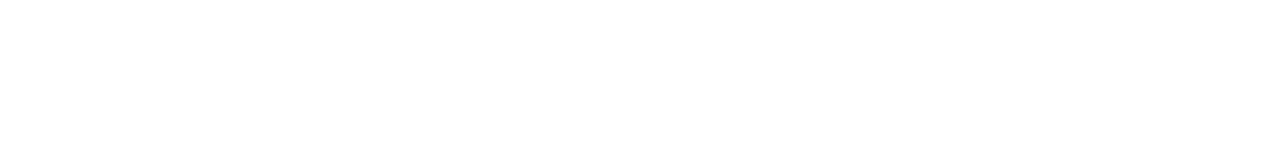
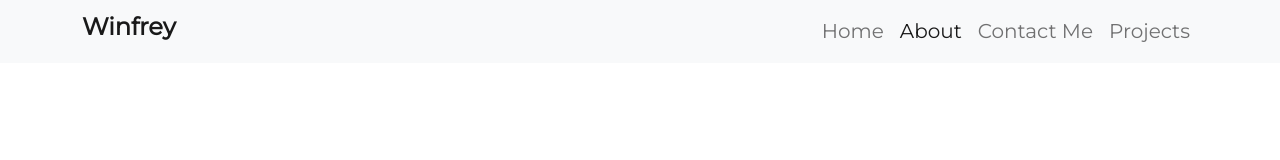
Before and after one commit to wjamesdevera/ICS2608-Bootstrap, a plain HTML site: page pages/about.html in a window 1280 px wide. Drawn offline with nearby package versions, Linux system fonts and the light colour scheme; files that its build step writes are made by us from their sources.

Commit message:
fixed navbar

```diff
--- a/pages/about.html
+++ b/pages/about.html
@@ -15,9 +15,44 @@
       crossorigin="anonymous"
     />
     <link rel="stylesheet" href="./css/styles.css" />
-    <title>Document</title>
+    <title>About | Winfrey De Vera</title>
   </head>
   <body>
+    <header>
+      <nav class="navbar navbar-light navbar-expand-sm bg-light fs-5">
+        <div class="container d-flex justify-content-between">
+          <a href="" class="navbar-brand">
+            <!-- <img src="./assets/Ds6PUh2UwAE6SLY - Edited.png" class="rounded-circle" alt="" style="width: 5%;"> -->
+            <h1 class="fs-4 fw-bolder">Winfrey</h1>
+          </a>
+          <button
+            class="navbar-toggler"
+            type="button"
+            data-bs-toggle="collapse"
+            data-bs-target="#nav-items"
+          >
+            <span class="navbar-toggler-icon"></span>
+          </button>
+          <div class="collapse navbar-collapse" id="nav-items">
+            <ul class="navbar-nav ms-auto">
+              <li class="nav-item ms-auto">
+                <a href="../index.html" class="nav-link">Home</a>
+              </li>
+              <li class="nav-item ms-auto">
+                <a href="./about.html" class="nav-link active">About</a>
+              </li>
+              <li class="nav-item ms-auto">
+                <a href="./contact.html" class="nav-link">Contact Me</a>
+              </li>
+              <li class="nav-item ms-auto">
+                <a href="./portfolio.html" class="nav-link">Projects</a>
+              </li>
+            </ul>
+          </div>
+        </div>
+      </nav>
+    </header>
+
     <script
       src="https://cdn.jsdelivr.net/npm/bootstrap@5.2.3/dist/js/bootstrap.bundle.min.js"
       integrity="sha384-kenU1KFdBIe4zVF0s0G1M5b4hcpxyD9F7jL+jjXkk+Q2h455rYXK/7HAuoJl+0I4"
```
Also changed, not shown: index.html (+4 -4 lines).
